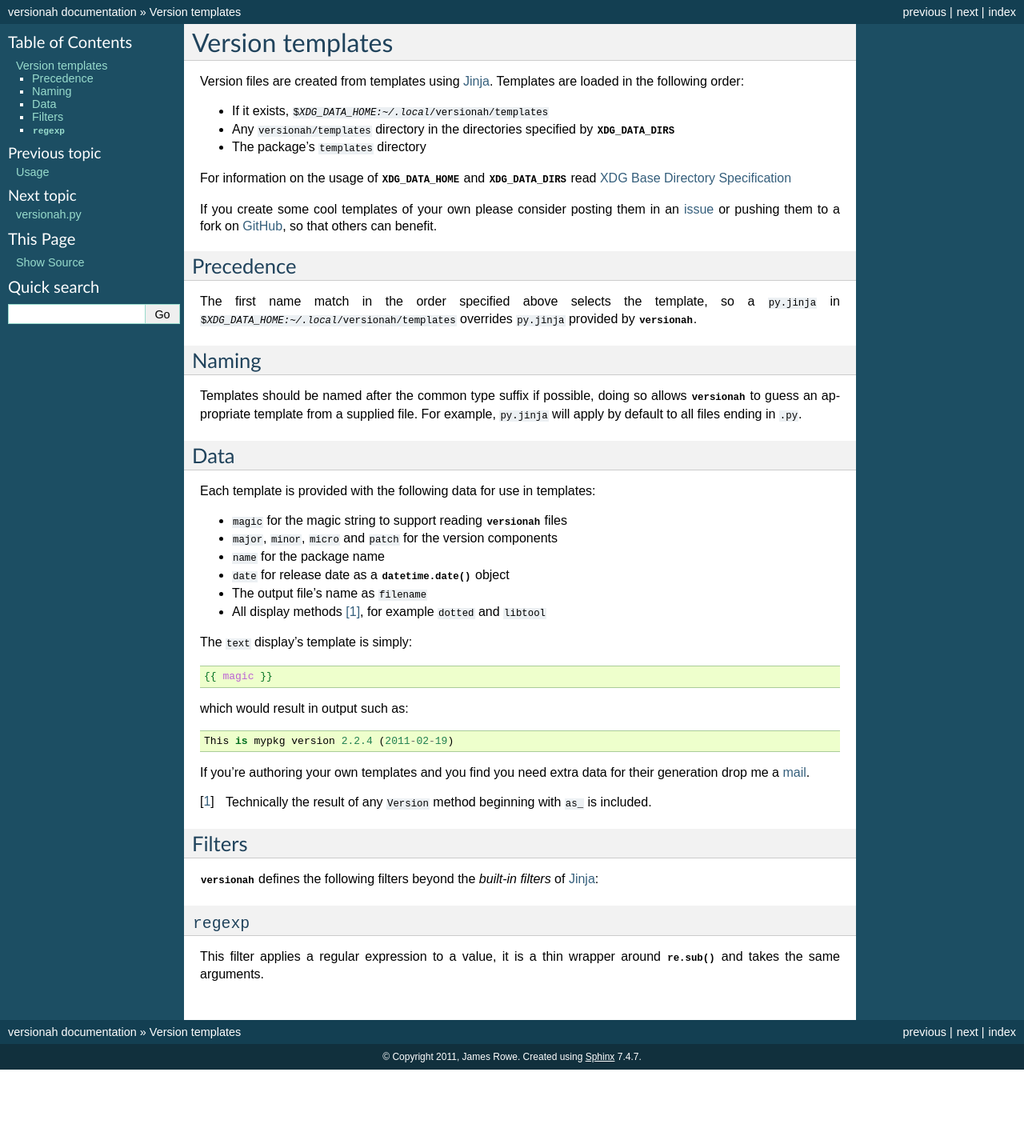
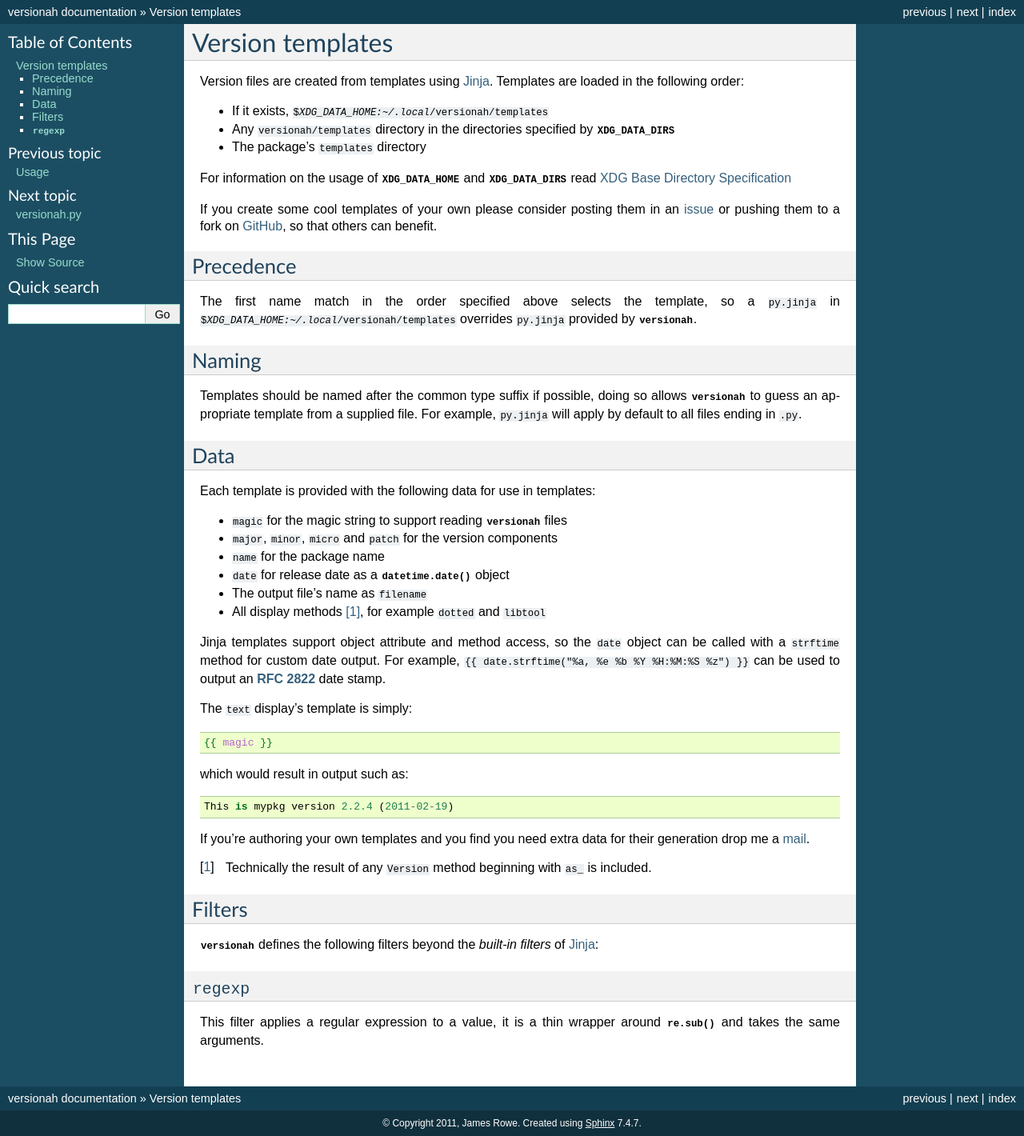
Before and after one commit to JNRowe/versionah, a Sphinx documentation site: the page built from doc/templates.rst, in a window 1280 px wide. Shown: the whole page at 80% size. Built offline with Sphinx 7.4.7, drawn with Linux system fonts in a browser that asks for light colours; the version number could not be read and is left out; before the commit the page ends 1337 px from its top, so only the background shows below that.

Commit message:
Give an example of method access in template docs.

```diff
--- a/doc/templates.rst
+++ b/doc/templates.rst
@@ -41,6 +41,11 @@ Each template is provided with the following data for use in templates:
 * The output file's name as ``filename``
 * All display methods [#]_, for example ``dotted`` and ``libtool``
 
+Jinja templates support object attribute and method access, so the ``date``
+object can be called with a ``strftime`` method for custom date output.  For
+example, ``{{ date.strftime("%a, %e %b %Y %H:%M:%S %z") }}`` can be used to
+output an :rfc:`2822` date stamp.
+
 The ``text`` display's template is simply:
 
 .. code-block:: jinja
```
